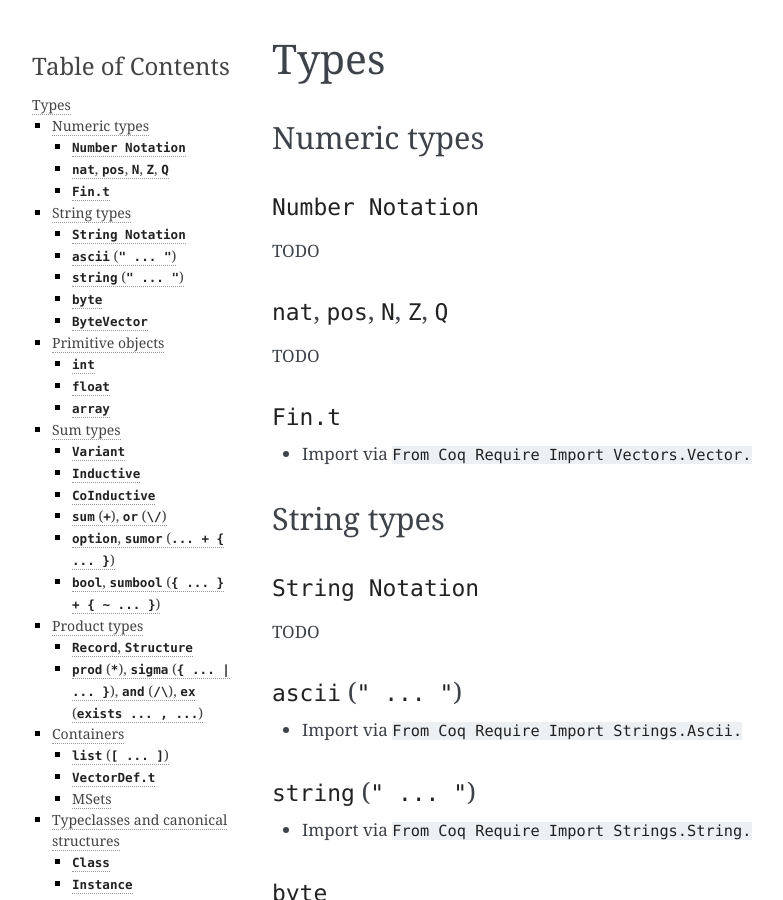
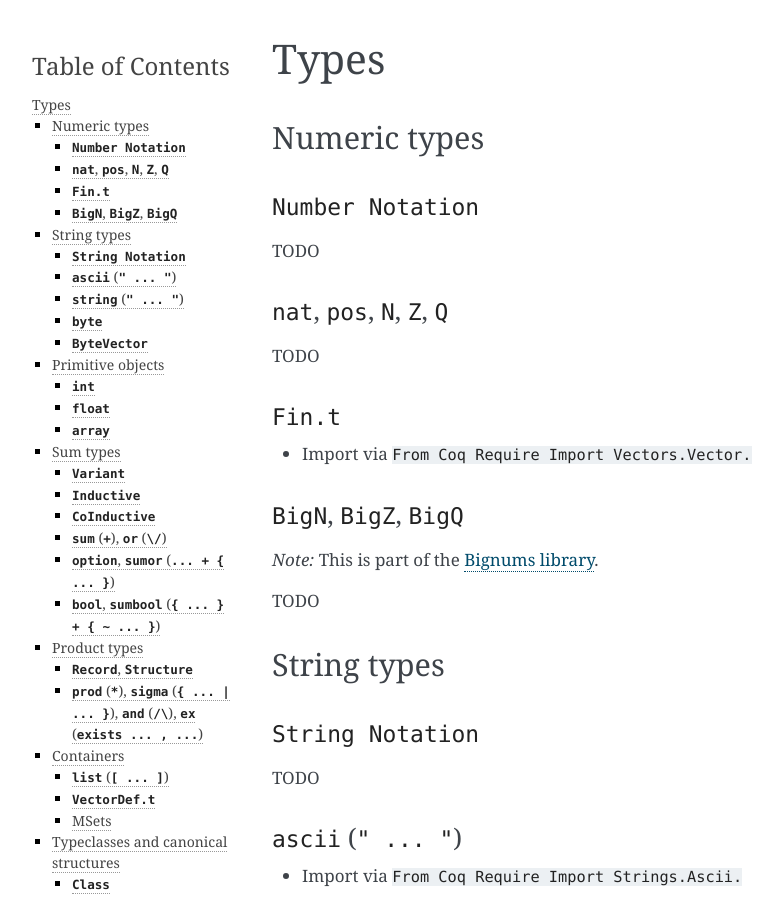
Before and after one commit to appliedfm/vstyle, a Sphinx documentation site: the page built from docs/source/types.rst, in a window 1280 px wide and 900 px high. Shown: the whole window, without its empty margins (148-931 px from the left). Built offline with Sphinx 7.4.7, drawn with Linux system fonts in a browser that asks for light colours.

Commit message:
Added Bignums library

```diff
--- a/docs/source/types.rst
+++ b/docs/source/types.rst
@@ -21,6 +21,15 @@ TODO
 ~~~~~~~~~
 
 * Import via ``From Coq Require Import Vectors.Vector.``
+
+
+``BigN``, ``BigZ``, ``BigQ``
+~~~~~~~~~~~~~~~~~~~~~~~~~~~~
+
+*Note:* This is part of the `Bignums library <https://github.com/coq/bignums>`_.
+
+TODO
+
 
 
 String types
@@ -239,7 +248,7 @@ Common classes & structures
 ``ExtLib.Structures.Monad``
 ~~~~~~~~~~~~~~~~~~~~~~~~~~~~~~~~~
 
-*Note:* This is part of the `ExtLib library <https://github.com/coq-community/coq-ext-lib/>`_.
+*Note:* This is part of the `ExtLib library <https://github.com/coq-community/coq-ext-lib>`_.
 
 * ``Monad``
 
```
